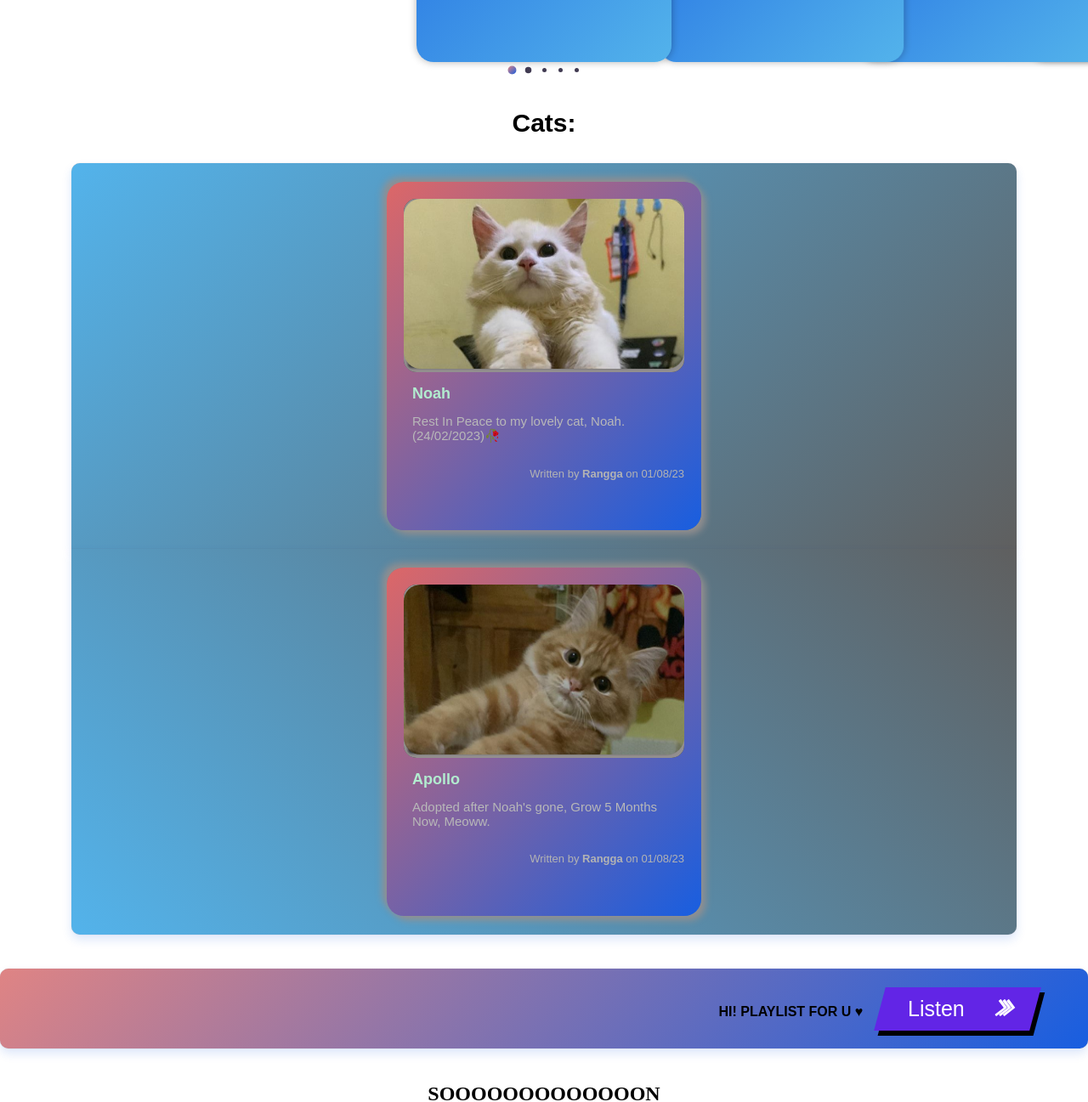
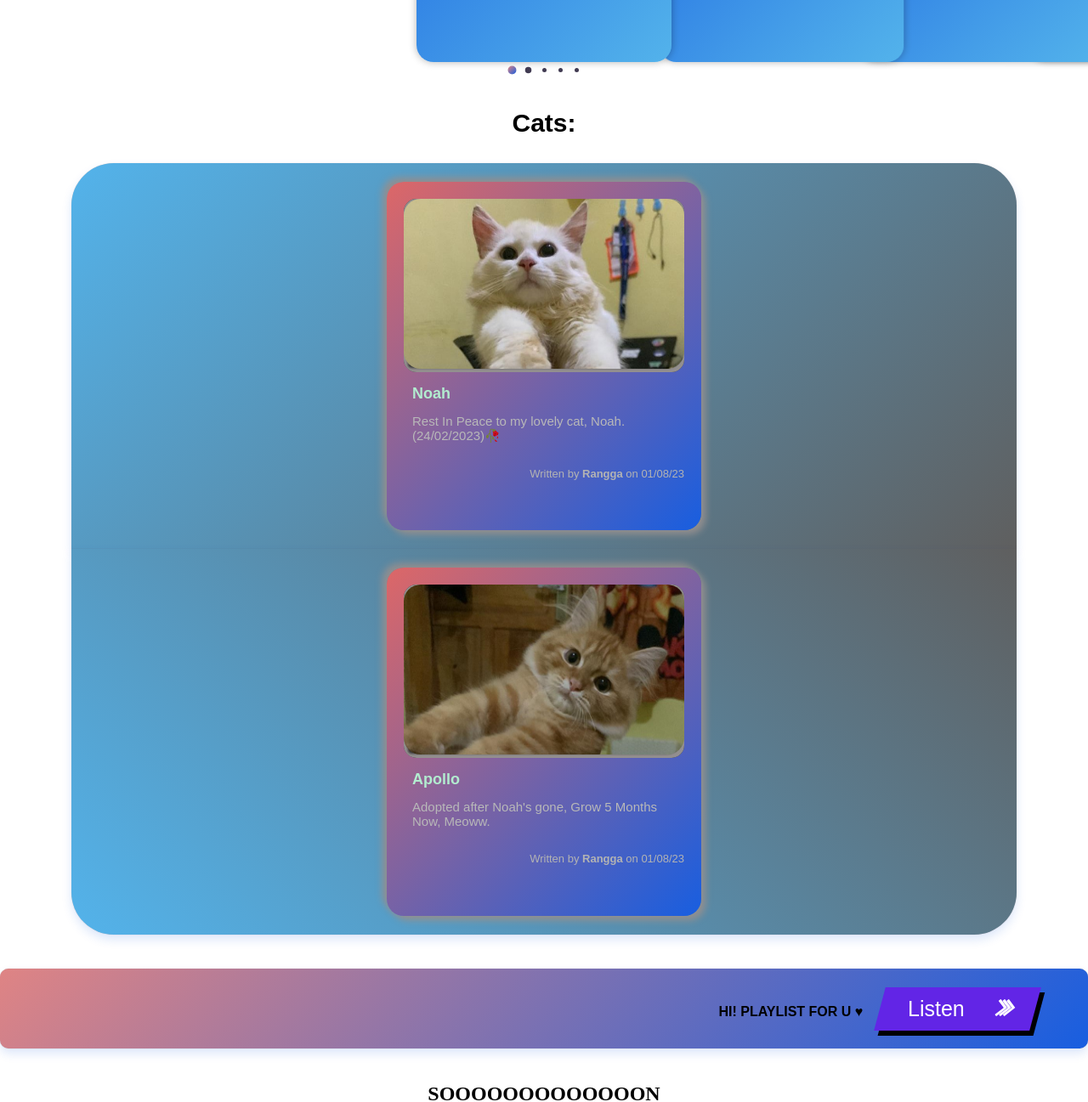
Before and after one commit to rraanggaaaa/rraanggaaaa.github.io, a plain HTML site: page home.html in a window 1280 px wide. Shown: the part 1396-2693 px from the top of the page at 85% size. Drawn offline with Linux system fonts and the light colour scheme.

Commit message:
Update body.css

```diff
--- a/css/body.css
+++ b/css/body.css
@@ -288,8 +288,8 @@ h1 {
     background-image: linear-gradient(135deg, #53b3eb, #5f5f5f);
     box-shadow: 0 0 1px 0 rgba(118, 105, 105, 0.466), 0 6px 12px 0 rgba(24, 94, 224, 0.15);
     padding: 0.75rem;
-    border-top-left-radius: 10px;
-    border-top-right-radius: 10px;
+    border-top-left-radius: 50px;
+    border-top-right-radius: 50px;
     flex-grow: 1;
     justify-content: center;
     margin-top: -20px;
@@ -305,8 +305,8 @@ h1 {
     background-image: linear-gradient(-135deg, #5f5f5f , #53b3eb);
     box-shadow: 0 0 1px 0 rgba(118, 105, 105, 0.466), 0 6px 12px 0 rgba(24, 94, 224, 0.15);
     padding: 0.75rem;
-    border-bottom-left-radius: 10px;
-    border-bottom-right-radius: 10px;
+    border-bottom-left-radius: 50px;
+    border-bottom-right-radius: 50px;
     flex-grow: 1;
     justify-content: center;
     margin-top: -20px;
```
